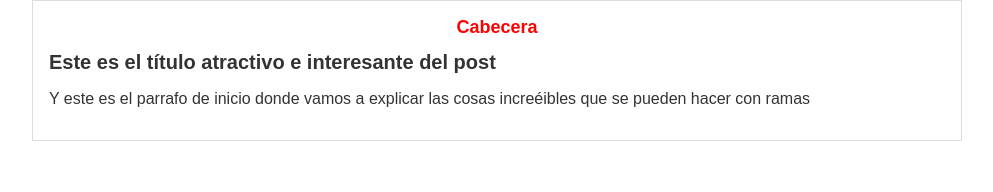
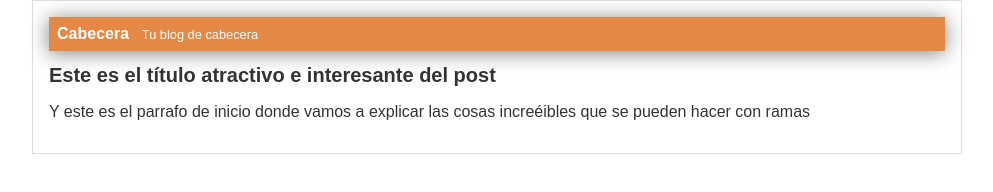
Before and after one commit to gjmcdev/ejerCurGit, a plain HTML site: page index.html in a window 1280 px wide. Shown: the whole page, without its empty margins (143-1136 px from the left). Drawn offline with Linux system fonts and the light colour scheme.

Commit message:
modifique el estilo de la cabecera

```diff
--- a/css/style.css
+++ b/css/style.css
@@ -22,8 +22,17 @@ body
 }
 #cabecera
 {
-color: red;
-text-align: center;
-font-weight: bold;
-font-size: large;
+    background: rgb(228, 136, 70);
+    box-shadow: 0px 2px 20px 0px rgba(0,0,0,0.5);
+    color: white;
+    font-weight: bold;
+    margin: 0;
+    padding: 0.5em;
 }
+
+#cabecera #tagline
+{
+    padding: 0 0 0 1em;
+    font-weight: normal;
+    font-size: 0.8em;
+}
--- a/index.html
+++ b/index.html
@@ -10,7 +10,7 @@
 <body>
   <div id="container">
     <div id="cabecera">
-      Cabecera
+      Cabecera<span id="tagline">Tu blog de cabecera</span>
   </div>
       <div id="post">
           <h1>Este es el título atractivo e interesante del post</h1>
```
